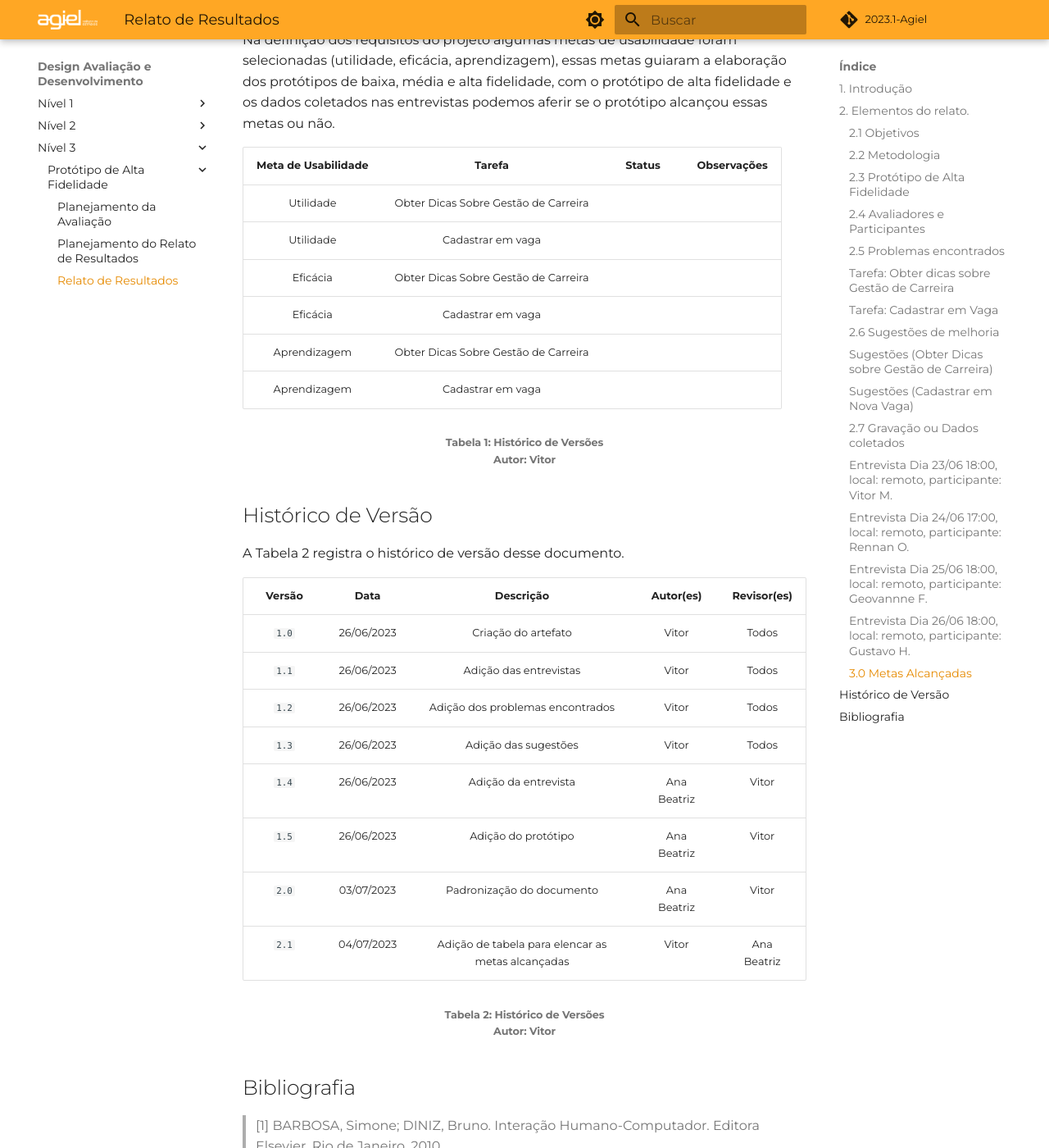
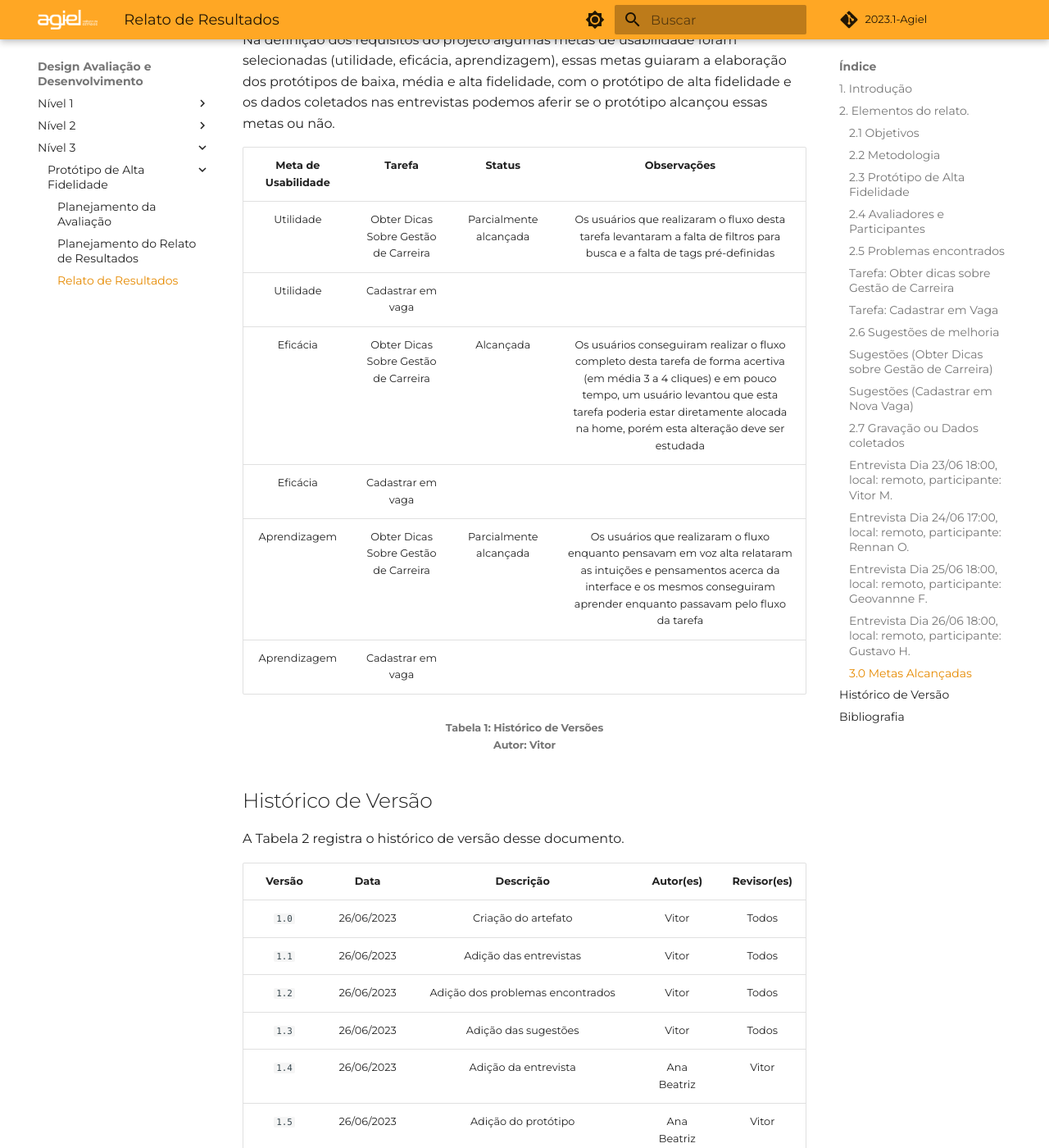
Before and after one commit to Interacao-Humano-Computador/2023.1-Agiel, an MkDocs documentation site: the page built from docs/desenvolvimento/prototipo_alta_fidelidade/relatos_prototipo_alta.md, in a window 1280 px wide and 1400 px high, scrolled down 5448 px. Shown: the whole window at 82% size. Built offline with MkDocs 1.6.1 and Material for MkDocs 9.7.7, drawn with Linux system fonts in a browser that asks for light colours; some web fonts are replaced; comment, search, counter and statistics services are not loaded; some of the changed text lies outside the part shown.

Commit message:
docs: adicionado metas alcançadas pela tarefa obter dicas sobre gestão de carreira

```diff
--- a/docs/desenvolvimento/prototipo_alta_fidelidade/relatos_prototipo_alta.md
+++ b/docs/desenvolvimento/prototipo_alta_fidelidade/relatos_prototipo_alta.md
@@ -106,12 +106,12 @@ Na definição dos requisitos do projeto algumas metas de usabilidade foram sele
 
 | Meta de Usabilidade | Tarefa | Status | Observações |
 |:-------------------:|:------:|:------:|:-----------:|
-| Utilidade | Obter Dicas Sobre Gestão de Carreira | |
-| Utilidade | Cadastrar em vaga | |
-| Eficácia | Obter Dicas Sobre Gestão de Carreira | |
-| Eficácia | Cadastrar em vaga | |
-| Aprendizagem | Obter Dicas Sobre Gestão de Carreira | |
-| Aprendizagem | Cadastrar em vaga | |
+| Utilidade | Obter Dicas Sobre Gestão de Carreira | Parcialmente alcançada | Os usuários que realizaram o fluxo desta tarefa levantaram a falta de filtros para busca e a falta de tags pré-definidas |
+| Utilidade | Cadastrar em vaga | | |
+| Eficácia | Obter Dicas Sobre Gestão de Carreira | Alcançada | Os usuários conseguiram realizar o fluxo completo desta tarefa de forma acertiva (em média 3 a 4 cliques) e em pouco tempo, um usuário levantou que esta tarefa poderia estar diretamente alocada na home, porém esta alteração deve ser estudada |
+| Eficácia | Cadastrar em vaga | | |
+| Aprendizagem | Obter Dicas Sobre Gestão de Carreira | Parcialmente alcançada | Os usuários que realizaram o fluxo enquanto pensavam em voz alta relataram as intuições e pensamentos acerca da interface e os mesmos conseguiram aprender enquanto passavam pelo fluxo da tarefa |
+| Aprendizagem | Cadastrar em vaga | | |
 <h6 align = "center"> Tabela 1: Histórico de Versões
 <br> Autor: Vitor </h6>
 
@@ -128,6 +128,7 @@ A Tabela 2 registra o histórico de versão desse documento.
 | `1.5`  | 26/06/2023 | Adição do protótipo | Ana Beatriz | Vitor |
 | `2.0`  | 03/07/2023  | Padronização do documento |  Ana Beatriz | Vitor |
 | `2.1`  | 04/07/2023  | Adição de tabela para elencar as metas alcançadas |  Vitor | Ana Beatriz |
+| `2.2`  | 04/07/2023  | Adição das metas alcançadas da tarefa obter dicas sobre gestão de carreira |  Vitor | Ana Beatriz |
 
 <h6 align = "center"> Tabela 2: Histórico de Versões
 <br> Autor: Vitor </h6>
```
